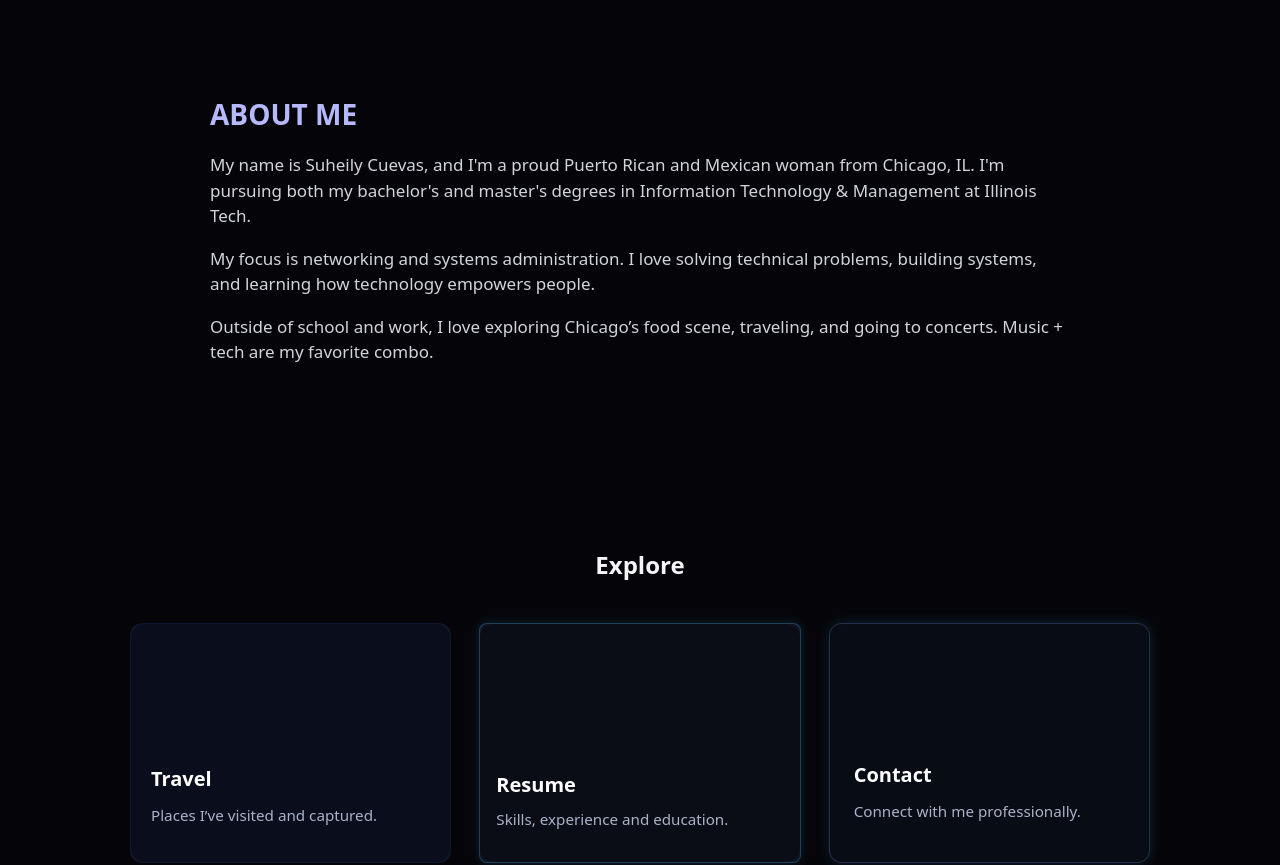
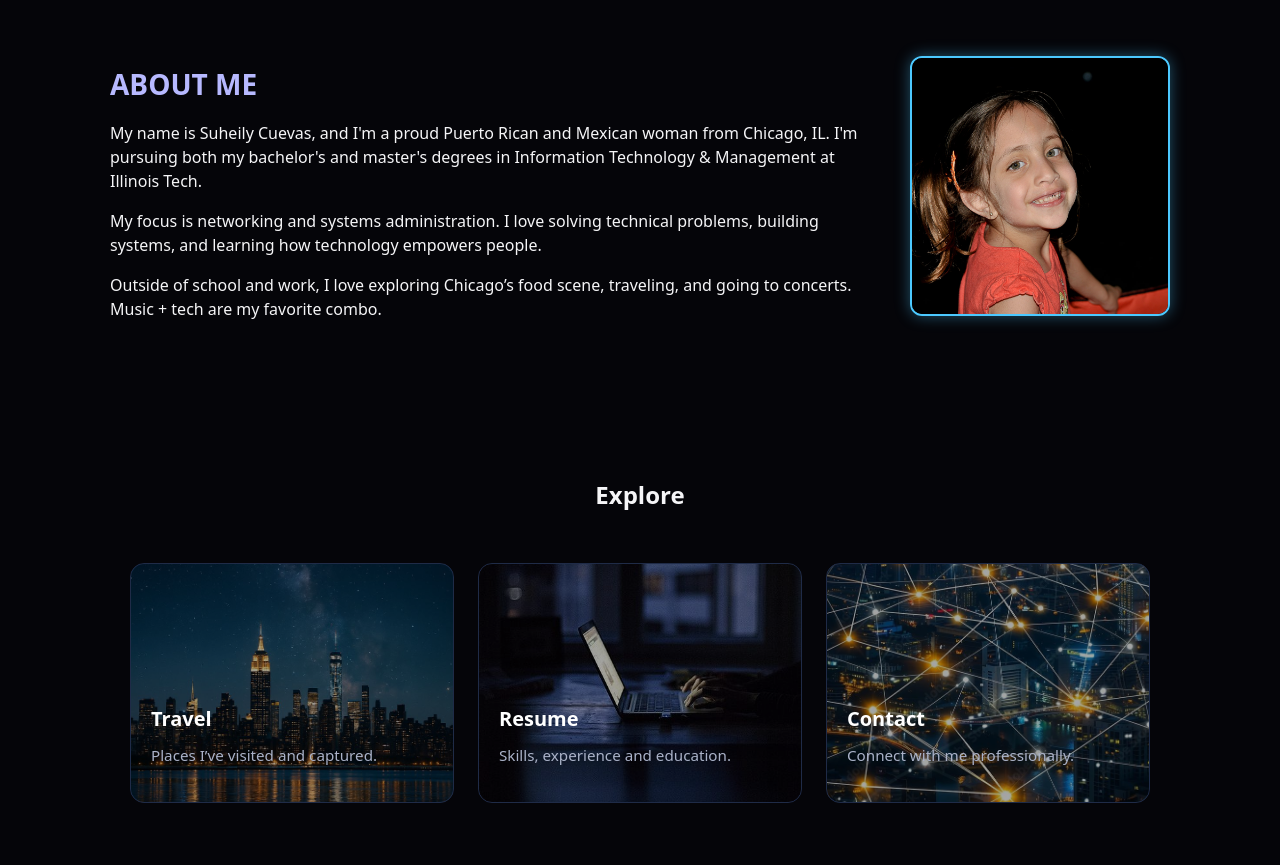
Before and after one commit to scuevas1/portfolio-site, a React (Vite) app: page / in a window 1280 px wide. Shown: the part 860-1725 px from the top of the page. Built offline with nearby package versions, Linux system fonts and the light colour scheme.

Commit message:
adding an image to the about me section and fixing any errors

```diff
--- a/src/App.css
+++ b/src/App.css
@@ -12,6 +12,11 @@ body,
   width: 100%;
   min-height: 100%;
 }
+
+html {
+  scroll-behavior: smooth;
+}
+
 
 body {
   font-family: system-ui, -apple-system, BlinkMacSystemFont, "Segoe UI",
@@ -206,13 +211,22 @@ body {
   transform: translateY(-2px);
 }
 
+.scroll-link {
+  scroll-margin-top: 70px;
+}
+
 section {
   padding: 70px 20px;
 }
 
 .about-me {
-  max-width: 900px;
+  display: flex;
+  justify-content: space-between;
+  align-items: center;
+  gap: 30px;
+  max-width: 1100px;
   margin: 0 auto;
+  padding: 40px 0;
 }
 
 .about-title {
@@ -222,13 +236,36 @@ section {
   color: #b7b9ff;
 }
 
+.about-section {
+  display: flex;
+  gap: 30px;
+  align-items: center;
+  justify-content: space-between;
+}
+
 .about-text {
-  font-size: 17px;
-  color: #d1d5db;
-  margin-bottom: 12px;
+  flex: 1;
+}
 
-  opacity: 0;
-  animation: fadeInUp 0.8s ease forwards;
+.about-photo {
+  width: 260px;
+  height: 260px;
+  border-radius: 12px;
+  object-fit: cover;
+  box-shadow: 0 0 15px rgba(76, 201, 255, .4);
+  border: 2px solid #4cc9ff;
+}
+
+@media (max-width: 800px) {
+  .about-section {
+    flex-direction: column;
+    text-align: center;
+  }
+
+  .about-photo {
+    width: 220px;
+    height: 220px;
+  }
 }
 
 @keyframes fadeInUp {
@@ -244,9 +281,10 @@ section {
 
 .feature-grid {
   display: grid;
-  grid-template-columns: repeat(auto-fit, minmax(260px, 1fr));
-  gap: 28px;
-  margin-top: 40px;
+  grid-template-columns: repeat(3,1fr);
+  gap: 24px;
+  width: 100%;
+  margin-top: 50px;
 }
 
 .feature-card {
@@ -305,17 +343,18 @@ section {
   margin-top: 0;
 }
 
-.travel-card {
-  background-image: url("public/images/travel.jpg");
+.feature-travel-card {
+  background-image: url("/images/travel.jpg");
 }
 
-.resume-card {
-  background-image: url("public/images/resume.jpg");
+.feature-resume-card {
+  background-image: url("/images/resume.jpg");
 }
 
-.contact-card {
-  background-image: url("public/images/contact.jpg");
+.feature-contact-card {
+  background-image: url("/images/contact.jpg");
 }
+
 
 /*footer*/
 .home-footer {
--- a/src/App.jsx
+++ b/src/App.jsx
@@ -1,8 +1,7 @@
-import { BrowserRouter, Routes, Route } from "react-router-dom";
-import { useEffect } from "react";
-
 import Navbar from "./components/Navbar.jsx";
 import Footer from "./components/footer.jsx";
+import { BrowserRouter, Routes, Route, useLocation } from "react-router-dom";
+import { useEffect } from "react";
 
 import Home from "./pages/home.jsx";
 import Resume from "./pages/resume.jsx";
@@ -10,19 +9,21 @@ import Contact from "./pages/contact.jsx";
 import Travel from "./pages/travel.jsx";
 import TravelDetails from "./pages/travelDetails.jsx";
 
-import AOS from "aos";
-import "aos/dist/aos.css";
+// scroll component
+function ScrollToTop() {
+  const { pathname } = useLocation();
+  useEffect(() => {
+    window.scrollTo(0, 0);
+  }, [pathname]);
+  return null;
+}
 
 function App() {
-
-  useEffect(() => {
-    AOS.init({ duration: 800, once: true });
-  }, []);
-
   return (
     <BrowserRouter>
+      <ScrollToTop />
+
       <Navbar />
-
       <div className="main-content-wrapper">
         <Routes>
           <Route path="/" element={<Home />} />
@@ -31,7 +32,6 @@ function App() {
           <Route path="/travel" element={<Travel />} />
           <Route path="/travel/:slug" element={<TravelDetails />} />
         </Routes>
-
         <Footer />
       </div>
     </BrowserRouter>
--- a/src/pages/home.jsx
+++ b/src/pages/home.jsx
@@ -28,47 +28,51 @@ export default function Home() {
           </p>
 
           <div className="home-actions fade-in-delay">
-            <a href="#about" className="btn-primary">Learn More</a>
+            <a href="#about" className="btn-primary scroll-link">Learn More</a>
             <a href="/resume" className="btn-secondary">View Resume</a>
           </div>
         </div>
       </header>
 
       <section className="about-me fade-in" id="about">
+        <div className="about-text">
           <h2 className="about-title">ABOUT ME</h2>
-
-        <p className="about-text">
+          <p>
             My name is Suheily Cuevas, and I'm a proud Puerto Rican and Mexican woman
             from Chicago, IL. I'm pursuing both my bachelor's and master's degrees
             in Information Technology & Management at Illinois Tech.
           </p>
 
-        <p className="about-text">
+          <p>
             My focus is networking and systems administration. I love solving technical
             problems, building systems, and learning how technology empowers people.
           </p>
 
-        <p className="about-text">
+          <p>
             Outside of school and work, I love exploring Chicago’s food scene,
             traveling, and going to concerts. Music + tech are my favorite combo.
           </p>
+        </div>
+        <div className="about-photo-wrapper">
+          <img src="/images/baby.jpg" className="about-photo" />
+        </div>
       </section>
 
       <section className="featured-section fade-in">
         <h2 className="section-title">Explore</h2>
 
         <div className="feature-grid">
-          <a href="/travel" className="feature-card travel-card">
+          <a href="/travel" className="feature-card feature-travel-card">
             <h3>Travel</h3>
             <p>Places I’ve visited and captured.</p>
           </a>
 
-          <a href="/resume" className="feature-card resume-card">
+          <a href="/resume" className="feature-card feature-resume-card">
             <h3>Resume</h3>
             <p>Skills, experience and education.</p>
           </a>
 
-          <a href="/contact" className="feature-card contact-card">
+          <a href="/contact" className="feature-card feature-contact-card">
             <h3>Contact</h3>
             <p>Connect with me professionally.</p>
           </a>
```
Also changed, not shown: public/images/baby.jpg (added). Lines whose indentation alone changed are shown as unchanged.
